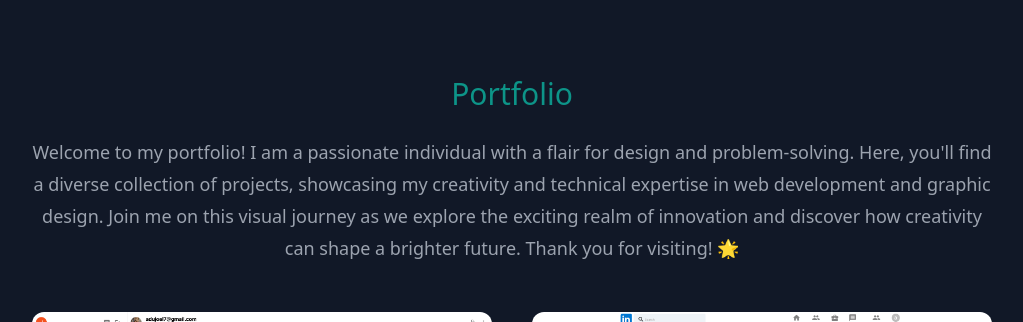
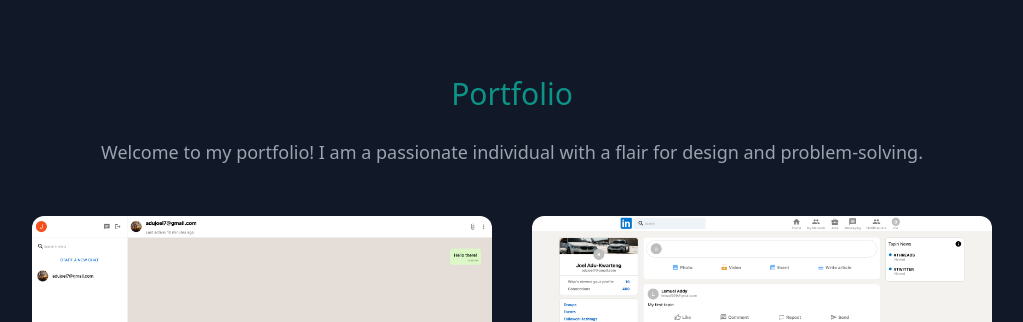
Before and after one commit to Joelisking/react-portfolio, a Next.js app: page / in a window 1280 px wide. Shown: the part 2000-2322 px from the top of the page, without its empty margins (128-1151 px from the left). Built offline with nearby package versions, Linux system fonts and the light colour scheme.

Commit message:
final commit walahi

```diff
--- a/pages/index.js
+++ b/pages/index.js
@@ -153,12 +153,7 @@ export default function Home() {
 							</h3>
 							<p className="text-lg py-2 leading-8 text-gray-400 text-center">
 								Welcome to my portfolio! I am a passionate individual with a
-								flair for design and problem-solving. Here, you'll find a
-								diverse collection of projects, showcasing my creativity and
-								technical expertise in web development and graphic design. Join
-								me on this visual journey as we explore the exciting realm of
-								innovation and discover how creativity can shape a brighter
-								future. Thank you for visiting! 🌟
+								flair for design and problem-solving.
 							</p>
 						</div>
 
```
